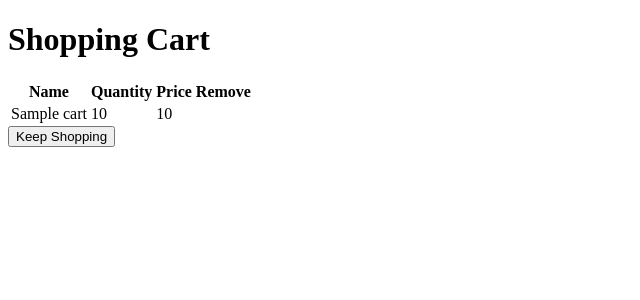
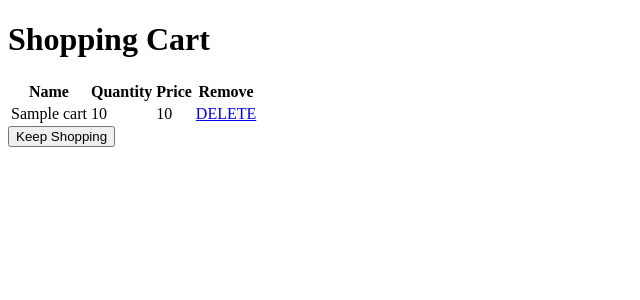
Before and after one commit to kevin-meyers/contractor, a Flask app: page /cart in a window 1280 px wide. Shown: the top 300 px of the page, without its empty margins (0-640 px from the left). Run offline with Flask 2, Linux system fonts and the light colour scheme; a database or web service that is not in the repository returns one stand-in record (values such as "Sample title").

Commit message:
Add delete for cart.

```diff
--- a/app.py
+++ b/app.py
@@ -62,5 +62,11 @@ def add_item_to_cart(item_id):
 def show_cart():
     return render_template('cart.html', items=list(cart.find()))
 
+
+@app.route('/cart/<item_id>/delete')
+def delete(item_id):
+    cart.remove({'_id': ObjectId(item_id)})
+    return redirect(url_for('show_cart'))
+
 if __name__ == '__main__':
     app.run(debug=True, host='0.0.0.0', port=os.getenv('PORT', 5000))
--- a/templates/cart.html
+++ b/templates/cart.html
@@ -20,6 +20,10 @@
                 <td>{{ item['name'] }}</td>
 		<td>{{ item['quantity'] }}</td>
                 <td>{{ item['price'] }}</td>
+		<td>
+		    <a href={{ url_for('.delete', item_id=item['_id']) }}>DELETE</a>
+
+		</td>
 
             </tr>
 
```
